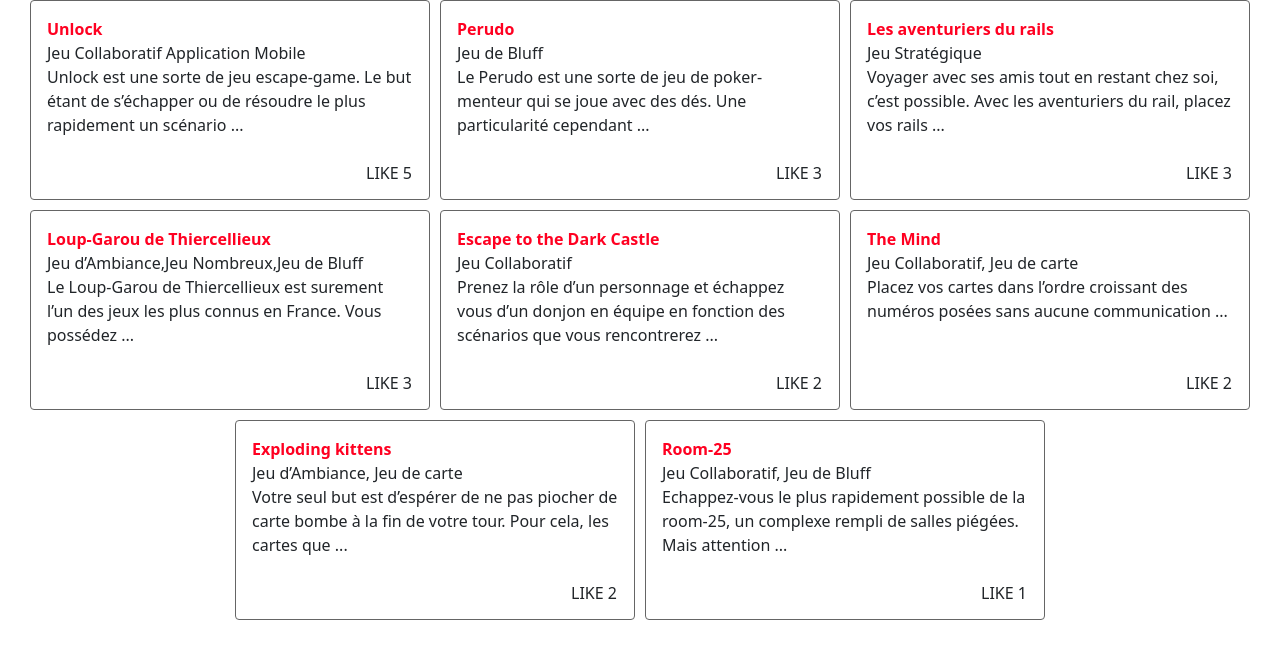
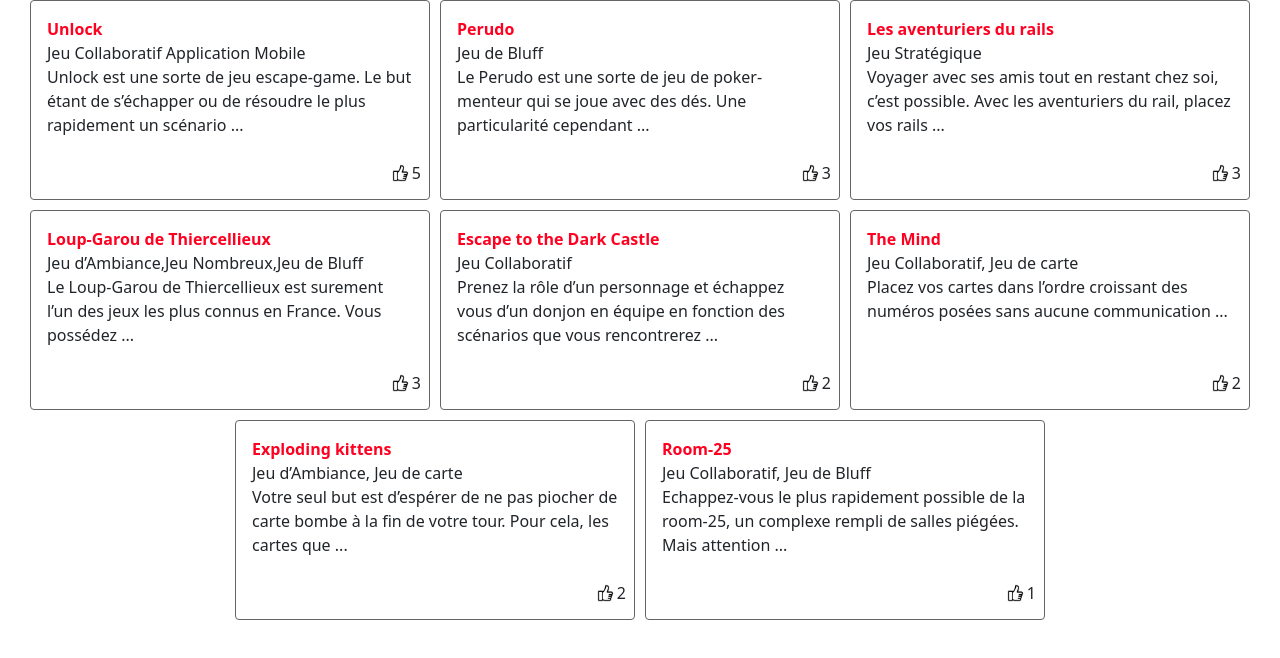
Before and after one commit to Rob1Wagner/Rob1Wagner.github.io, an Angular app in the folder games_recommendation/: page / in a window 1280 px wide. Shown: the top 658 px of the page. Built offline with nearby package versions, Linux system fonts and the light colour scheme.

Commit message:
modification likes

```diff
--- a/games_recommendation/src/app/card/card.component.html
+++ b/games_recommendation/src/app/card/card.component.html
@@ -7,6 +7,8 @@
       <p>{{game.description}}</p>
     </mat-card-content>
     <mat-card-actions class="position-absolute bottom-0 end-0">
-      <button mat-button (click)="toggleLikes()">LIKE {{game.nbLikes}}</button>
+      <input mat-button *ngIf="game.isAlreadyLiked else isNotLiked" type="image" src="../../assets/fill-like.png" class="size-button-like" (click)="toggleLikes()"/>
+      <ng-template #isNotLiked><input mat-button type="image" src="../../assets/empty-like.png" class="size-button-like" (click)="toggleLikes()"/></ng-template>
+      <span>{{game.nbLikes}}</span>
     </mat-card-actions>
 </mat-card>
--- a/games_recommendation/src/app/card/card.component.scss
+++ b/games_recommendation/src/app/card/card.component.scss
@@ -8,3 +8,8 @@
     font-weight: bold;
     color: #FF0021;
 }
+
+.size-button-like {
+    width: 20px;
+    padding-right: 10%;
+}
--- a/games_recommendation/src/app/card/card.component.ts
+++ b/games_recommendation/src/app/card/card.component.ts
@@ -1,4 +1,5 @@
 import { Component, Input} from '@angular/core';
+import { CommonModule } from '@angular/common';
 import { MatButtonModule } from '@angular/material/button';
 import { MatCardModule } from '@angular/material/card';
 import { Game } from '../interface/game';
@@ -8,7 +9,7 @@
   templateUrl: './card.component.html',
   styleUrls: ['./card.component.scss'],
   standalone: true,
-  imports: [MatCardModule, MatButtonModule],
+  imports: [CommonModule, MatCardModule, MatButtonModule],
 })
 export class CardComponent {
 
--- a/games_recommendation/src/app/interface/game.ts
+++ b/games_recommendation/src/app/interface/game.ts
@@ -1,3 +1,6 @@
+/**
+ * Data Informations of game
+ */
 export interface Game {
     id: number,
     title: string,
```
Also changed, not shown: games_recommendation/src/assets/empty-like.png (added), games_recommendation/src/assets/fill-like.png (added).
